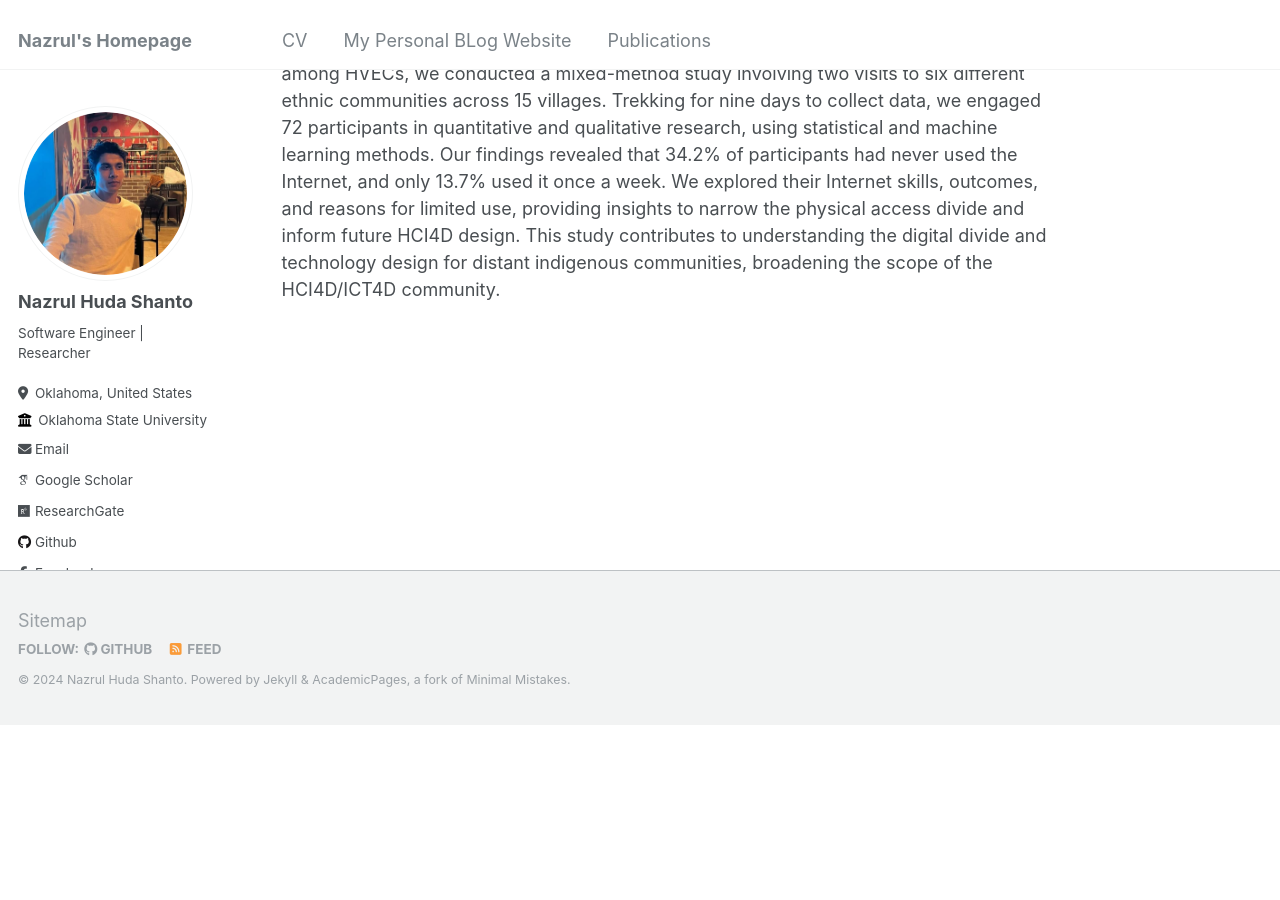
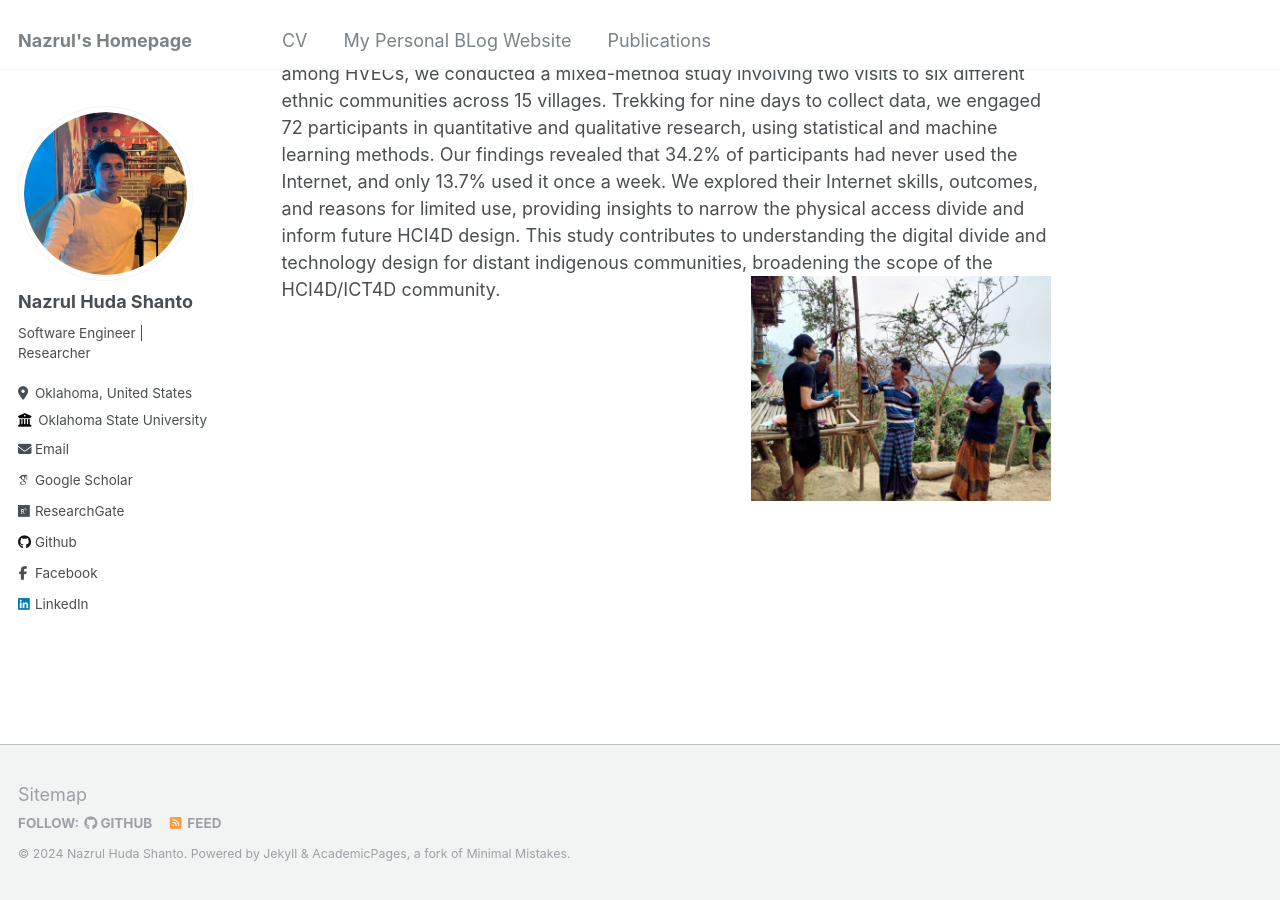
Before and after one commit to nazrulhuda/portfolio, a Jekyll site: the page built from _pages/about.md, in a window 1280 px wide and 900 px high, scrolled down 1031 px. Built offline with Jekyll 4.4.1, drawn with Linux system fonts in a browser that asks for light colours; some web fonts are replaced; before the commit the page ends 1756 px from its top, so only the background shows below that.

Commit message:
first commit

```diff
--- a/_pages/about.md
+++ b/_pages/about.md
@@ -22,4 +22,4 @@ redirect_from:
 For a US-based borrowing company, I implemented automatic validation for borrower documents by developing machine learning classifiers to identify document types, enhancing the system’s verification process. I engineered a specialized document trimmer that uses advanced ML classifiers to intelligently remove irrelevant pages, sending only important pages to AWS Textract for precise data extraction. I developed robust extraction processes to retrieve crucial field values accurately and built RESTful APIs using Spring Boot and PostgreSQL to facilitate auto-validation processes. Additionally, I integrated AmazonMQ (RabbitMQ) for seamless internal communication and deployed the system in AWS Lambda using ECR.
 
 ## Bridging the Digital Divide: A Study of HVECs in Southeast Bandarban
-In the high mountains of southeast Bandarban, highly vulnerable ethnic communities (HVECs) live without basic mobile and network availability. To address the digital divide among HVECs, we conducted a mixed-method study involving two visits to six different ethnic communities across 15 villages. Trekking for nine days to collect data, we engaged 72 participants in quantitative and qualitative research, using statistical and machine learning methods. Our findings revealed that 34.2% of participants had never used the Internet, and only 13.7% used it once a week. We explored their Internet skills, outcomes, and reasons for limited use, providing insights to narrow the physical access divide and inform future HCI4D design. This study contributes to understanding the digital divide and technology design for distant indigenous communities, broadening the scope of the HCI4D/ICT4D community.
+In the high mountains of southeast Bandarban, highly vulnerable ethnic communities (HVECs) live without basic mobile and network availability. To address the digital divide among HVECs, we conducted a mixed-method study involving two visits to six different ethnic communities across 15 villages. Trekking for nine days to collect data, we engaged 72 participants in quantitative and qualitative research, using statistical and machine learning methods. Our findings revealed that 34.2% of participants had never used the Internet, and only 13.7% used it once a week. We explored their Internet skills, outcomes, and reasons for limited use, providing insights to narrow the physical access divide and inform future HCI4D design. This study contributes to understanding the digital divide and technology design for distant indigenous communities, broadening the scope of the HCI4D/ICT4D community.![Illustration of combining vision and language modalities](images/o.jpg){: .align-right width="300px"}
```
Also changed, not shown: images/o.jpg (added).
